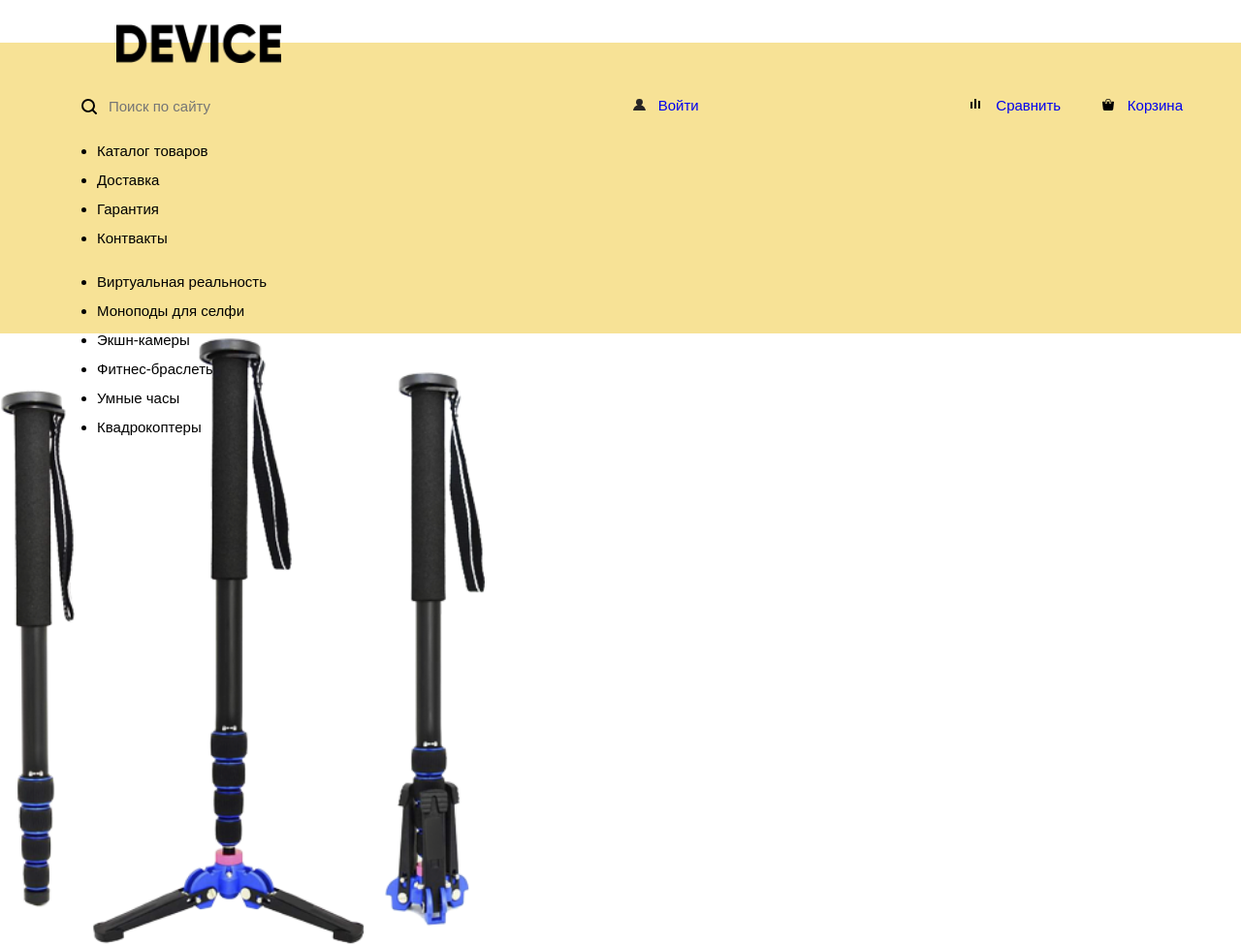
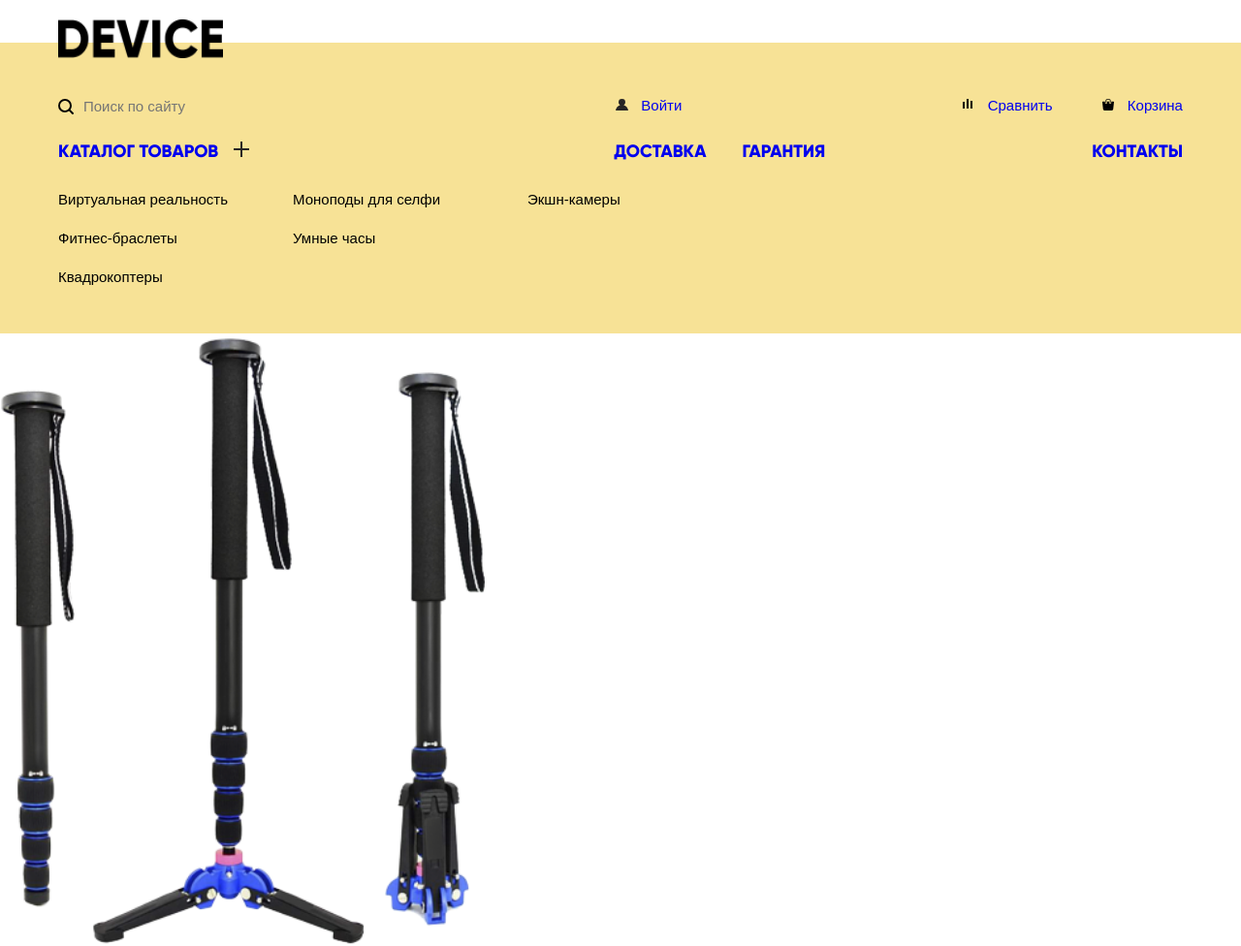
Before and after one commit to Atomini/lern_html_css_js, a Django app: page /device/ in a window 1280 px wide. Shown: the top 976 px of the page at 97% size. Run offline with Django 4.2, Linux system fonts and the light colour scheme.

Commit message:
закончена навигация в device-index

```diff
--- a/site_f/main/static/device/css/nav.css
+++ b/site_f/main/static/device/css/nav.css
@@ -3,13 +3,13 @@
     width: 170px;
 
     position: relative;
-    top: -19px;
-    right: -60px;
+    top: -24px;
+    right: 0px;
 
 }
 
 .nav-bar{
-    height: 300px;
+    min-height: 300px;
     width: 1160px;
 
     margin: 0 auto;
@@ -27,7 +27,7 @@
 
 .search-wrap{
     position: relative;
-    padding-left: 50px;
+    padding-left: 24px;
     width: 500px;
 }
 
@@ -36,7 +36,7 @@
 
     position: absolute;
     top: 8px;
-    left: 24px;
+    left: 0px;
 
     width: 18px;
     height: 18px;
@@ -81,7 +81,7 @@
 }
 
 .compare::before{
-     content: "";
+    content: "";
 
     position: absolute;
     top: 8px;
@@ -96,7 +96,7 @@
 }
 
 .cart::before{
-     content: "";
+    content: "";
 
     position: absolute;
     top: 8px;
@@ -109,3 +109,59 @@
     background-repeat: no-repeat;
     background-position: 0 0;
 }
+
+.navigation-line{
+    list-style: none;
+    display: flex;
+    flex-wrap: wrap;
+    justify-content: space-between;
+
+    padding: 0;
+
+}
+
+.catalog-list{
+    padding-right: 30px;
+
+    position: relative;
+}
+
+.catalog-list::after{
+    content: "";
+    position: absolute;
+    top: 2px;
+    right: -2px;
+
+    width: 16px;
+    height: 16px;
+
+    background-image: url("/static/image/device/plus.svg");
+
+}
+
+.delivery-list{
+    position: relative;
+    right: -148px;
+
+}
+
+.garant-list{
+    position: relative;
+    right: 45px;
+}
+
+.catalog-hidden{
+    list-style: none;
+
+    display: flex;
+    flex-wrap: wrap;
+
+    padding: 0;
+    margin: 0;
+}
+
+.catalog-hidden li{
+    width: 242px;
+    padding-top: 5px;
+    padding-bottom: 5px;
+}
--- a/site_f/main/templates/device/index.html
+++ b/site_f/main/templates/device/index.html
@@ -32,18 +32,23 @@
                 </div>
             </div>
 
-            <ul>
-                <li>Каталог товаров</li>
-                <li>Доставка</li>
-                <li>Гарантия</li>
-                <li>Контвакты</li>
+            <ul class="navigation-line font-gilroy-extrabold">
+                <a href="#">
+                    <li class="catalog-list">Каталог товаров</li>
+                </a>
+                <li class="delivery-list"><a href="#">Доставка</a></li>
+                <li class="garant-list"><a href="#">Гарантия</a></li>
+                <li><a href="#">Контакты</a></li>
             </ul>
-            <ul>
+            <ul class="catalog-hidden">
                 <li>Виртуальная реальность</li>
                 <li>Моноподы для селфи</li>
                 <li>Экшн-камеры</li>
+                <li></li>
                 <li>Фитнес-браслеты</li>
                 <li>Умные часы</li>
+                <li></li>
+                <li></li>
                 <li>Квадрокоптеры</li>
             </ul>
         </nav>
```
